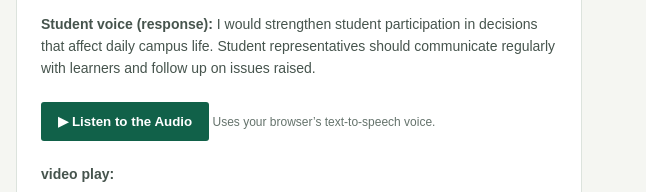
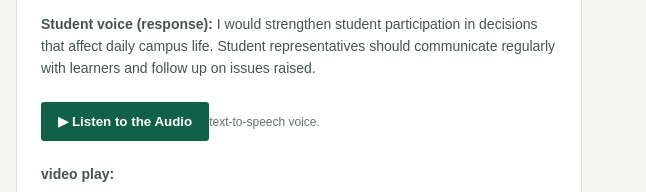
Before and after one commit to stevewise7107/stevekim-newsroom2, a plain HTML site: page index.html in a window 1280 px wide. Shown: the part 3164-3356 px from the top of the page, 634-1280 px from the left. Drawn offline with Linux system fonts and the light colour scheme.

Commit message:
Modify audio control button and status text
Updated audio control button text and audio status description.

```diff
--- a/index.html
+++ b/index.html
@@ -57,7 +57,7 @@ footer{background:#0d211b;color:#dce8e1;padding:30px 5%;margin-top:40px}footer a
   <div class="panel"><div class="kicker">Campus voices · Demonstration interview</div><h2>“Students need spaces where their ideas can be heard”</h2><div class="meta">Interview format · Prepared for classroom demonstration</div>
    <p><strong>Interviewer:</strong> What makes a campus environment supportive?</p><p class="transcript"><strong>Student voice (response):</strong> A supportive campus is one where students can access learning resources, receive guidance and raise concerns without fear. Communication between students and administration should be open and respectful.</p>
    <p><strong>Interviewer:</strong> What one change would you prioritise?</p><p class="transcript"><strong>Student voice (response):</strong> I would strengthen student participation in decisions that affect daily campus life. Student representatives should communicate regularly with learners and follow up on issues raised.</p>
-   <button class="audio-control" id="listenBtn" type="button">▶ Listen to the Audio</button><span id="audioStatus" class="meta" aria-live="polite"> Uses your browser’s text-to-speech voice.</span>
+   <button class="audio-control" id="listenBtn" type="button">▶ Listen to the Audio</button><span id="audioStatus" class="meta" aria-live="polite">text-to-speech voice.</span>
    <p class="transcript"><strong>video play:
     <section id="interview"><h2>WATCH THE INTERVIEW</h2>  <iframe
     width="100%"
```
